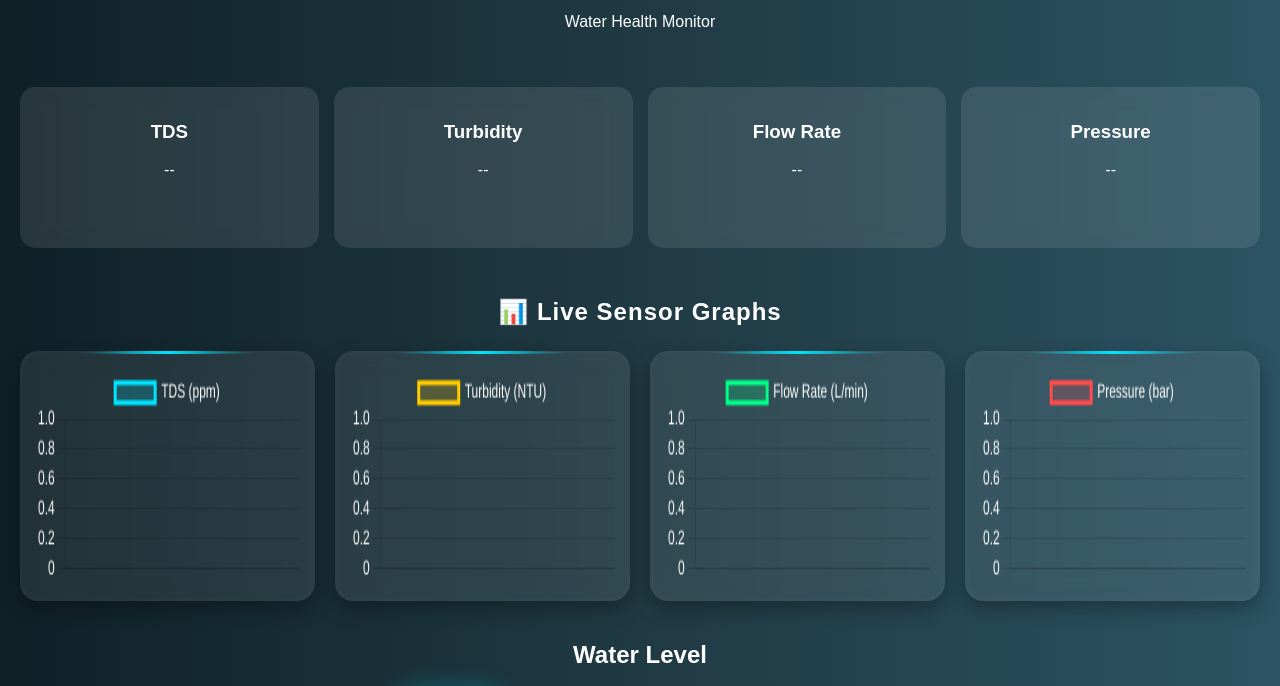
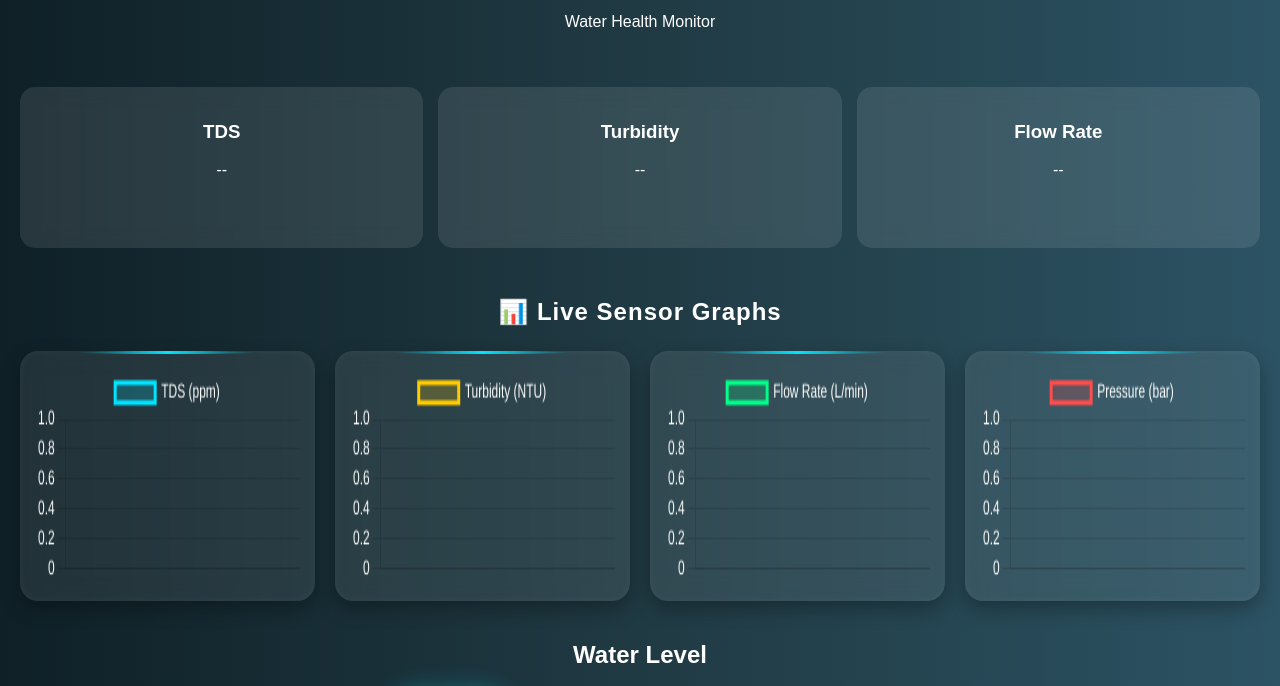
Before and after one commit to anumandh05/smart-aqua, a plain HTML site: page index.html in a window 1280 px wide. Shown: the part 61-747 px from the top of the page. Drawn offline with nearby package versions, Linux system fonts and the light colour scheme; no server answers.

Commit message:
pressure removed

```diff
--- a/index.html
+++ b/index.html
@@ -45,12 +45,6 @@
       <h3>Flow Rate</h3>
       <p id="flow">--</p>
       <p class="sensor-alert" id="flowAlert"></p>
-    </div>
-
-    <div class="card" id="pressureCard">
-      <h3>Pressure</h3>
-      <p id="pressure">--</p>
-      <p class="sensor-alert" id="pressureAlert"></p>
     </div>
 
   </div>
```
